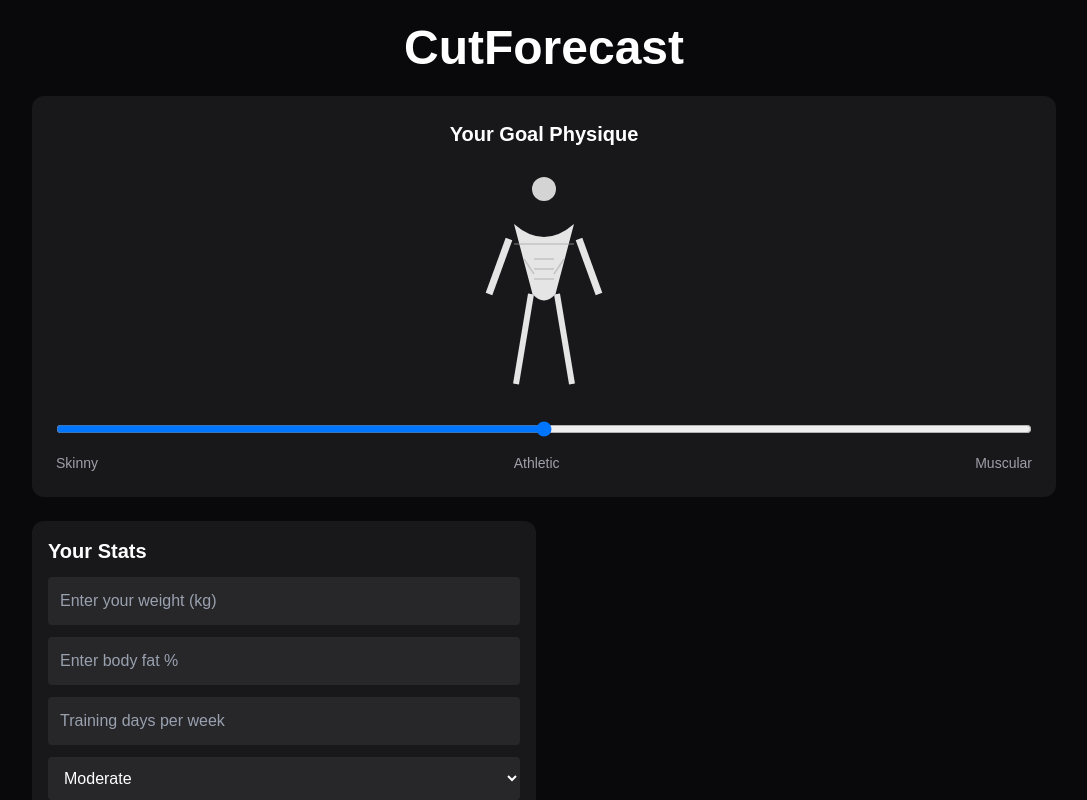
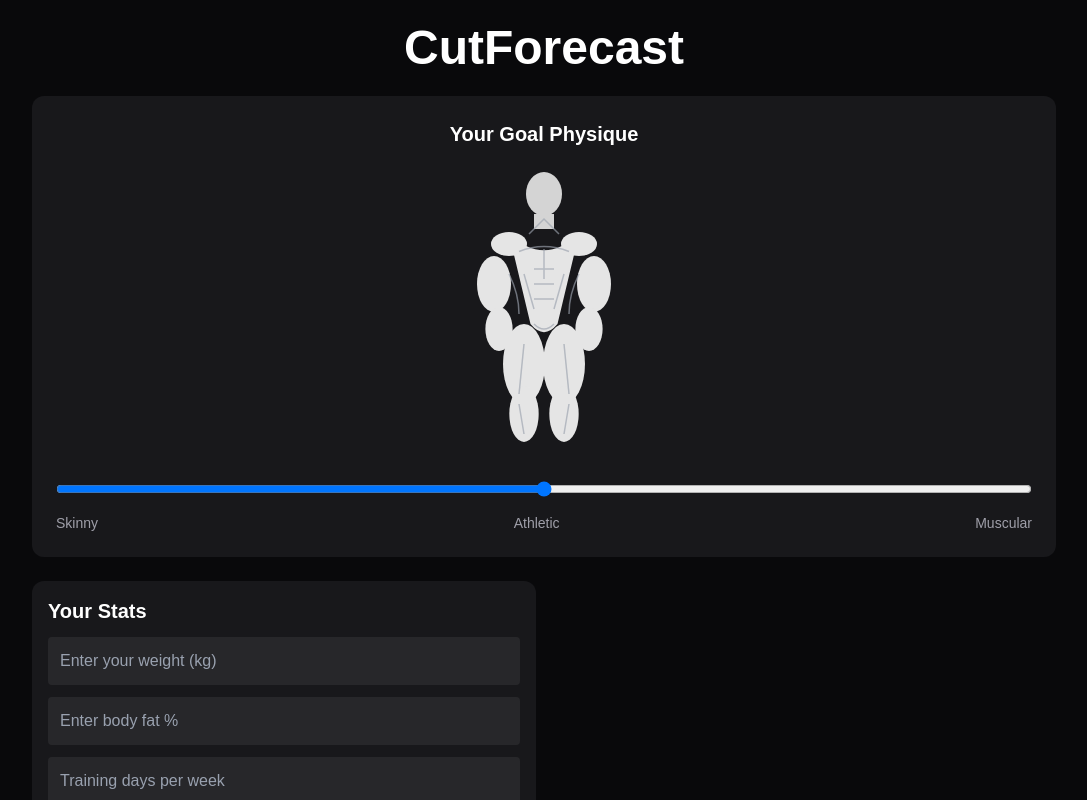
Before and after one commit to edwarddeakin06-maker/cutforecast, a Next.js app: page / in a window 1280 px wide. Shown: the top 800 px of the page, without its empty margins (96-1183 px from the left). Built offline with nearby package versions, Linux system fonts and the light colour scheme.

Commit message:
final fix

```diff
--- a/app/page.tsx
+++ b/app/page.tsx
@@ -42,66 +42,97 @@ const getPhysiqueTargets = (value: number) => {
   const proteinMultiplier = 2 + value * 0.006;
   return { targetBF, proteinMultiplier };
 };
-
-// 🔥 ANATOMY FIGURE (curved + muscle lines)
 const PhysiqueFigure = ({ level }: { level: number }) => {
   const t = level;
 
-  const shoulder = 40 + t * 40;
-  const waist = 28 - t * 10;
-  const chest = 20 + t * 12;
-  const arm = 4 + t * 6;
-  const leg = 10 + t * 6;
+  const shoulder = 50 + t * 40;
+  const waist = 32 - t * 10;
+  const chest = 25 + t * 15;
+  const armSize = 12 + t * 10;
+  const legSize = 16 + t * 10;
 
-  const muscleOpacity = t;
+  const muscle = 0.3 + t * 0.7;
 
   return (
-    <svg width="160" height="240" viewBox="0 0 160 240" className="mx-auto transition-all duration-500">
+    <svg width="220" height="300" viewBox="0 0 220 300" className="mx-auto">
 
       {/* Head */}
-      <circle cx="80" cy="25" r="12" fill="#d4d4d4" />
+      <ellipse cx="110" cy="30" rx="18" ry="22" fill="#d4d4d4" />
+
+      {/* Neck */}
+      <rect x="100" y="50" width="20" height="15" fill="#d4d4d4" />
 
       {/* Torso */}
       <path
         d={`
-          M ${80 - shoulder / 2} 60
-          Q 80 ${60 + chest}, ${80 + shoulder / 2} 60
-          L ${80 + waist / 2} 130
-          Q 80 ${130 + chest / 2}, ${80 - waist / 2} 130
+          M ${110 - shoulder / 2} 70
+          Q 110 ${70 + chest} ${110 + shoulder / 2} 70
+          L ${110 + waist / 2} 160
+          Q 110 ${160 + chest / 2} ${110 - waist / 2} 160
           Z
         `}
         fill="#e5e5e5"
       />
 
-      {/* Arms */}
-      <line x1={80 - shoulder / 2 - 5} y1="75" x2={80 - shoulder / 2 - 25} y2="130" stroke="#e5e5e5" strokeWidth={arm} />
-      <line x1={80 + shoulder / 2 + 5} y1="75" x2={80 + shoulder / 2 + 25} y2="130" stroke="#e5e5e5" strokeWidth={arm} />
+      {/* Shoulders (delts) */}
+      <ellipse cx={110 - shoulder / 2} cy="80" rx="18" ry="12" fill="#e5e5e5" />
+      <ellipse cx={110 + shoulder / 2} cy="80" rx="18" ry="12" fill="#e5e5e5" />
 
-      {/* Legs */}
-      <line x1={80 - leg} y1="130" x2={65 - leg} y2="220" stroke="#e5e5e5" strokeWidth="6" />
-      <line x1={80 + leg} y1="130" x2={95 + leg} y2="220" stroke="#e5e5e5" strokeWidth="6" />
+      {/* Arms (proper shapes) */}
+      <ellipse cx={110 - shoulder / 2 - 15} cy="120" rx={armSize} ry="28" fill="#e5e5e5" />
+      <ellipse cx={110 + shoulder / 2 + 15} cy="120" rx={armSize} ry="28" fill="#e5e5e5" />
 
-      {/* 🔥 Muscle definition */}
-      <g opacity={muscleOpacity} stroke="#a3a3a3" strokeWidth="1.5">
+      {/* Forearms */}
+      <ellipse cx={110 - shoulder / 2 - 10} cy="165" rx={armSize * 0.8} ry="22" fill="#e5e5e5" />
+      <ellipse cx={110 + shoulder / 2 + 10} cy="165" rx={armSize * 0.8} ry="22" fill="#e5e5e5" />
 
-        {/* Chest line */}
-        <line x1="50" y1="80" x2="110" y2="80" />
+      {/* Quads */}
+      <ellipse cx={110 - 20} cy="200" rx={legSize} ry="40" fill="#e5e5e5" />
+      <ellipse cx={110 + 20} cy="200" rx={legSize} ry="40" fill="#e5e5e5" />
 
-        {/* Abs */}
-        <line x1="70" y1="95" x2="90" y2="95" />
-        <line x1="70" y1="105" x2="90" y2="105" />
-        <line x1="70" y1="115" x2="90" y2="115" />
+      {/* Calves */}
+      <ellipse cx={110 - 20} cy="250" rx={legSize * 0.7} ry="28" fill="#e5e5e5" />
+      <ellipse cx={110 + 20} cy="250" rx={legSize * 0.7} ry="28" fill="#e5e5e5" />
+
+      {/* 🔥 Muscle detail */}
+      <g opacity={muscle} stroke="#9ca3af" strokeWidth="1.5" fill="none">
+
+        {/* Traps */}
+        <path d="M95 70 L110 55 L125 70" />
+
+        {/* Chest (pec split) */}
+        <path d={`M85 ${90 - t * 5} Q110 ${80 - t * 5} 135 ${90 - t * 5}`} />
+        <line x1="110" y1="85" x2="110" y2="115" />
+
+        {/* Abs (clean grid) */}
+        <line x1="100" y1="105" x2="120" y2="105" />
+        <line x1="100" y1="120" x2="120" y2="120" />
+        <line x1="100" y1="135" x2="120" y2="135" />
 
         {/* Obliques */}
-        <line x1="60" y1="95" x2="70" y2="110" />
-        <line x1="100" y1="95" x2="90" y2="110" />
+        <path d="M90 110 L100 145" />
+        <path d="M130 110 L120 145" />
+
+        {/* Arms detail */}
+        <path d="M75 110 Q85 130 85 150" />
+        <path d="M145 110 Q135 130 135 150" />
+
+        {/* Quads lines */}
+        <line x1="90" y1="180" x2="85" y2="230" />
+        <line x1="130" y1="180" x2="135" y2="230" />
+
+        {/* Calves */}
+        <line x1="85" y1="240" x2="90" y2="270" />
+        <line x1="135" y1="240" x2="130" y2="270" />
+
+        {/* Groin */}
+        <path d="M100 160 Q110 170 120 160" />
 
       </g>
 
     </svg>
   );
 };
-
 export default function Home() {
   const chartRef = useRef<any>(null);
 
@@ -118,7 +149,7 @@ export default function Home() {
     const w = Number(weight);
     const bf = Number(bodyFat) / 100;
 
-    if (!w || !bf) return alert("Fill in your stats");
+    if (!w || !bf) return alert("Please fill in your stats");
 
     const { targetBF, proteinMultiplier } = getPhysiqueTargets(physiqueGoal);
     const tbf = targetBF / 100;
@@ -140,7 +171,10 @@ export default function Home() {
     if (goalSpeed === "aggressive") dailyDeficit = 700;
 
     const weeklyLossKg = (dailyDeficit * 7) / 7700;
-    const weeksToGoal = Math.max(1, Math.ceil((w - targetWeight) / weeklyLossKg));
+    const weeksToGoal = Math.max(
+      1,
+      Math.ceil((w - targetWeight) / weeklyLossKg)
+    );
 
     const trend = generateTrend(w, targetWeight, weeksToGoal);
 
@@ -157,11 +191,18 @@ export default function Home() {
     });
   };
 
+  // 🔥 Graph dragging
   const handleMouseDown = (e: any) => {
     const chart = chartRef.current;
     if (!chart) return;
 
-    const points = chart.getElementsAtEventForMode(e.nativeEvent, "nearest", { intersect: true }, false);
+    const points = chart.getElementsAtEventForMode(
+      e.nativeEvent,
+      "nearest",
+      { intersect: true },
+      false
+    );
+
     if (points.length > 0) setDraggingIndex(points[0].index);
   };
 
@@ -197,13 +238,20 @@ export default function Home() {
 
         <h1 className="text-5xl font-bold text-center">CutForecast</h1>
 
-        {/* Physique */}
+        {/* 🔥 Physique slider (placeholder visual for now) */}
         <div className="bg-zinc-900 p-6 rounded-xl text-center space-y-4">
           <h2 className="text-xl font-semibold">Your Goal Physique</h2>
 
           <PhysiqueFigure level={physiqueGoal / 100} />
 
-          <input type="range" min="0" max="100" value={physiqueGoal} onChange={(e) => setPhysiqueGoal(Number(e.target.value))} className="w-full" />
+          <input
+            type="range"
+            min="0"
+            max="100"
+            value={physiqueGoal}
+            onChange={(e) => setPhysiqueGoal(Number(e.target.value))}
+            className="w-full"
+          />
 
           <div className="flex justify-between text-sm text-zinc-400">
             <span>Skinny</span>
@@ -212,25 +260,50 @@ export default function Home() {
           </div>
         </div>
 
-        {/* Inputs */}
+        {/* 🔥 Inputs */}
         <section className="grid md:grid-cols-2 gap-4">
 
           <div className="bg-zinc-900 p-4 rounded-xl space-y-3">
             <h2 className="text-xl font-semibold">Your Stats</h2>
 
-            <input type="number" value={weight} onChange={(e) => setWeight(e.target.value)} placeholder="Enter your weight (kg)" className="w-full p-3 bg-zinc-800 rounded placeholder-gray-400" />
+            <input
+              type="number"
+              value={weight}
+              onChange={(e) => setWeight(e.target.value)}
+              placeholder="Enter your weight (kg)"
+              className="w-full p-3 bg-zinc-800 rounded placeholder-gray-400"
+            />
 
-            <input type="number" value={bodyFat} onChange={(e) => setBodyFat(e.target.value)} placeholder="Enter body fat %" className="w-full p-3 bg-zinc-800 rounded placeholder-gray-400" />
+            <input
+              type="number"
+              value={bodyFat}
+              onChange={(e) => setBodyFat(e.target.value)}
+              placeholder="Enter body fat %"
+              className="w-full p-3 bg-zinc-800 rounded placeholder-gray-400"
+            />
 
-            <input type="number" value={trainingDays} onChange={(e) => setTrainingDays(e.target.value)} placeholder="Training days per week" className="w-full p-3 bg-zinc-800 rounded placeholder-gray-400" />
+            <input
+              type="number"
+              value={trainingDays}
+              onChange={(e) => setTrainingDays(e.target.value)}
+              placeholder="Training days per week"
+              className="w-full p-3 bg-zinc-800 rounded placeholder-gray-400"
+            />
 
-            <select value={goalSpeed} onChange={(e) => setGoalSpeed(e.target.value)} className="w-full p-3 bg-zinc-800 rounded">
+            <select
+              value={goalSpeed}
+              onChange={(e) => setGoalSpeed(e.target.value)}
+              className="w-full p-3 bg-zinc-800 rounded"
+            >
               <option value="slow">Slow</option>
               <option value="moderate">Moderate</option>
               <option value="aggressive">Aggressive</option>
             </select>
 
-            <button onClick={calculate} className="w-full py-3 bg-green-500 rounded font-bold text-black">
+            <button
+              onClick={calculate}
+              className="w-full py-3 bg-green-500 rounded font-bold text-black"
+            >
               Calculate
             </button>
           </div>
@@ -238,6 +311,7 @@ export default function Home() {
           {results && (
             <div className="bg-zinc-900 p-4 rounded-xl space-y-2">
               <h2 className="text-xl font-semibold">Your Plan</h2>
+
               <p>Calories: {results.suggestedCalories} kcal</p>
               <p>Protein: {results.proteinTarget}g/day</p>
               <p>Target Body Fat: {results.targetBF}%</p>
@@ -246,10 +320,14 @@ export default function Home() {
           )}
         </section>
 
-        {/* Graph */}
+        {/* 🔥 Graph */}
         {results && (
           <div className="bg-white text-black p-6 rounded-xl w-full">
-            <div onMouseDown={handleMouseDown} onMouseMove={handleMouseMove} onMouseUp={handleMouseUp}>
+            <div
+              onMouseDown={handleMouseDown}
+              onMouseMove={handleMouseMove}
+              onMouseUp={handleMouseUp}
+            >
               <Line
                 ref={chartRef}
                 data={{
@@ -270,7 +348,7 @@ export default function Home() {
           </div>
         )}
 
-        {/* SEO CONTENT */}
+        {/* 🔥 SEO CONTENT */}
         <div className="text-zinc-400 text-sm space-y-6 max-w-3xl mx-auto">
 
           <div>
@@ -297,7 +375,7 @@ export default function Home() {
 
         </div>
 
-        {/* Footer */}
+        {/* 🔥 Footer */}
         <div className="text-center text-xs text-zinc-500 mt-10">
           <a href="/privacy" className="mr-4">Privacy Policy</a>
           <a href="/terms">Terms of Service</a>
```
